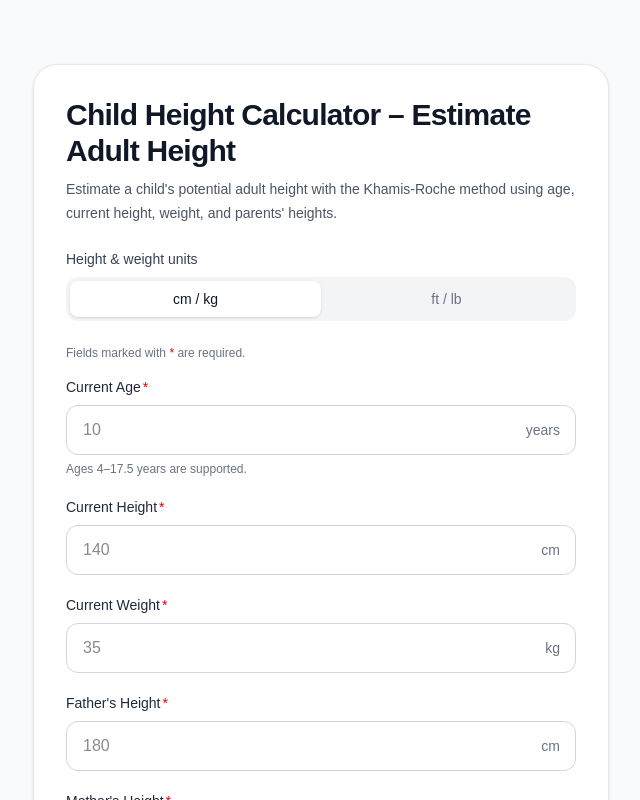
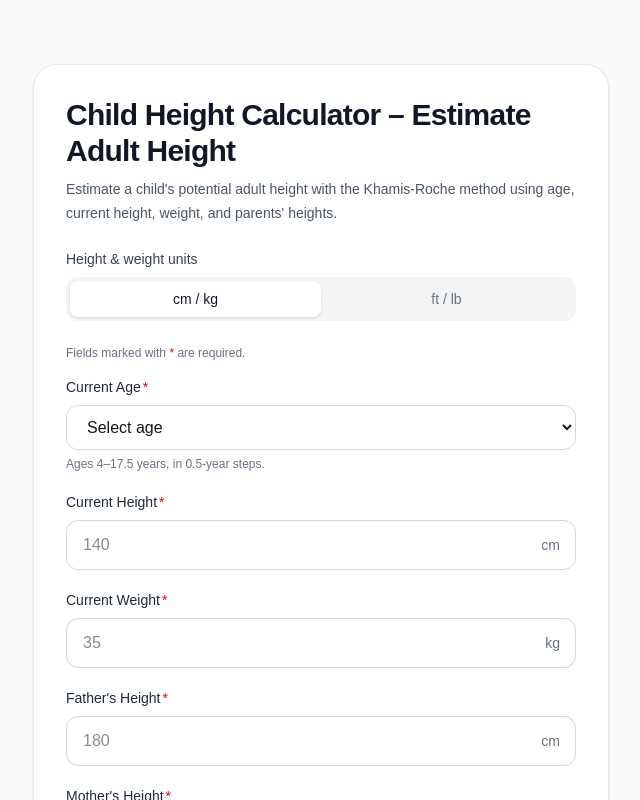
Before and after one commit to ahtishamgoodtogo/child-height-calculator, a Next.js app: page / in a window 1280 px wide. Shown: the top 800 px of the page, without its empty margins (319-959 px from the left). Built offline with nearby package versions, Linux system fonts and the light colour scheme.

Commit message:
update field

```diff
--- a/app/page.tsx
+++ b/app/page.tsx
@@ -23,6 +23,11 @@ type FieldErrors = Partial<Record<FieldKey, string>>;
 
 const AAHG_MIN_CM = 5;
 const AAHG_MAX_CM = 9;
+
+const AGE_OPTIONS = Array.from(
+  { length: Math.round((MAX_AGE - MIN_AGE) / 0.5) + 1 },
+  (_, i) => Number((MIN_AGE + i * 0.5).toFixed(1))
+);
 
 const REQUIRED_MARK = (
   <span className="ml-0.5 text-red-600" aria-hidden="true">
@@ -339,7 +344,7 @@ export default function ChildHeightCalculatorPage() {
               <button
                 type="button"
                 onClick={() => switchUnit("cm")}
-                className={`rounded-lg px-4 py-2 text-sm font-medium transition ${
+                className={`cursor-pointer rounded-lg px-4 py-2 text-sm font-medium transition ${
                   unit === "cm"
                     ? "bg-white text-gray-900 shadow-sm"
                     : "text-gray-500 hover:text-gray-900"
@@ -351,7 +356,7 @@ export default function ChildHeightCalculatorPage() {
               <button
                 type="button"
                 onClick={() => switchUnit("ft")}
-                className={`rounded-lg px-4 py-2 text-sm font-medium transition ${
+                className={`cursor-pointer rounded-lg px-4 py-2 text-sm font-medium transition ${
                   unit === "ft"
                     ? "bg-white text-gray-900 shadow-sm"
                     : "text-gray-500 hover:text-gray-900"
@@ -378,32 +383,29 @@ export default function ChildHeightCalculatorPage() {
                 {REQUIRED_MARK}
               </label>
 
-              <div className="relative">
-                <input
+              <select
                 id="age"
-                  type="number"
                 value={age}
                 onChange={(e) => {
                   setAge(e.target.value);
                   clearFieldError("age");
                 }}
-                  placeholder="10"
-                  min={MIN_AGE}
-                  max={MAX_AGE}
-                  step="0.1"
                 required
-                  inputMode="decimal"
                 aria-required="true"
                 aria-invalid={Boolean(fieldErrors.age)}
                 aria-describedby={fieldErrors.age ? "age-error" : undefined}
                 aria-label="Child's current age in years"
-                  className={inputClassName(Boolean(fieldErrors.age), "pr-16")}
-                />
-
-                <span className="pointer-events-none absolute right-4 top-1/2 -translate-y-1/2 text-sm text-gray-500">
-                  years
-                </span>
-              </div>
+                className={inputClassName(Boolean(fieldErrors.age), "bg-white")}
+              >
+                <option value="" disabled>
+                  Select age
+                </option>
+                {AGE_OPTIONS.map((years) => (
+                  <option key={years} value={String(years)}>
+                    {years.toFixed(1)} years
+                  </option>
+                ))}
+              </select>
 
               {fieldErrors.age ? (
                 <p id="age-error" className="mt-1.5 text-xs text-red-600">
@@ -411,7 +413,7 @@ export default function ChildHeightCalculatorPage() {
                 </p>
               ) : (
                 <p className="mt-1.5 text-xs text-gray-500">
-                  Ages {MIN_AGE}–{MAX_AGE} years are supported.
+                  Ages {MIN_AGE}–{MAX_AGE} years, in 0.5-year steps.
                 </p>
               )}
             </div>
@@ -861,6 +863,14 @@ export default function ChildHeightCalculatorPage() {
               )}
             </div>
 
+            <button
+              type="button"
+              onClick={calculateHeight}
+              className="w-full cursor-pointer rounded-xl bg-gray-950 px-5 py-3.5 font-semibold text-white transition hover:bg-gray-800 focus:outline-none focus:ring-2 focus:ring-gray-400 focus:ring-offset-2"
+            >
+              Calculate Potential Height
+            </button>
+
             {/* Using AAHG (optional) */}
             <div>
               <p className="mb-2 text-sm font-medium text-gray-800">
@@ -871,7 +881,7 @@ export default function ChildHeightCalculatorPage() {
                 <button
                   type="button"
                   onClick={() => setUsingAAHG(false)}
-                  className={`rounded-lg px-4 py-2 text-sm font-medium transition ${
+                  className={`cursor-pointer rounded-lg px-4 py-2 text-sm font-medium transition ${
                     !usingAAHG
                       ? "bg-white text-gray-900 shadow-sm"
                       : "text-gray-500 hover:text-gray-900"
@@ -883,7 +893,7 @@ export default function ChildHeightCalculatorPage() {
                 <button
                   type="button"
                   onClick={() => setUsingAAHG(true)}
-                  className={`rounded-lg px-4 py-2 text-sm font-medium transition ${
+                  className={`cursor-pointer rounded-lg px-4 py-2 text-sm font-medium transition ${
                     usingAAHG
                       ? "bg-white text-gray-900 shadow-sm"
                       : "text-gray-500 hover:text-gray-900"
@@ -898,14 +908,6 @@ export default function ChildHeightCalculatorPage() {
                 change the base prediction.
               </p>
             </div>
-
-            <button
-              type="button"
-              onClick={calculateHeight}
-              className="w-full rounded-xl bg-gray-950 px-5 py-3.5 font-semibold text-white transition hover:bg-gray-800 focus:outline-none focus:ring-2 focus:ring-gray-400 focus:ring-offset-2"
-            >
-              Calculate Potential Height
-            </button>
           </div>
 
           {/* Result */}
@@ -975,7 +977,7 @@ export default function ChildHeightCalculatorPage() {
               <button
                 type="button"
                 onClick={resetCalculator}
-                className="mt-4 text-sm font-medium text-gray-700 underline underline-offset-4 hover:text-gray-950"
+                className="mt-4 cursor-pointer text-sm font-medium text-gray-700 underline underline-offset-4 hover:text-gray-950"
               >
                 Calculate again
               </button>
```
Lines whose indentation alone changed are shown as unchanged.
